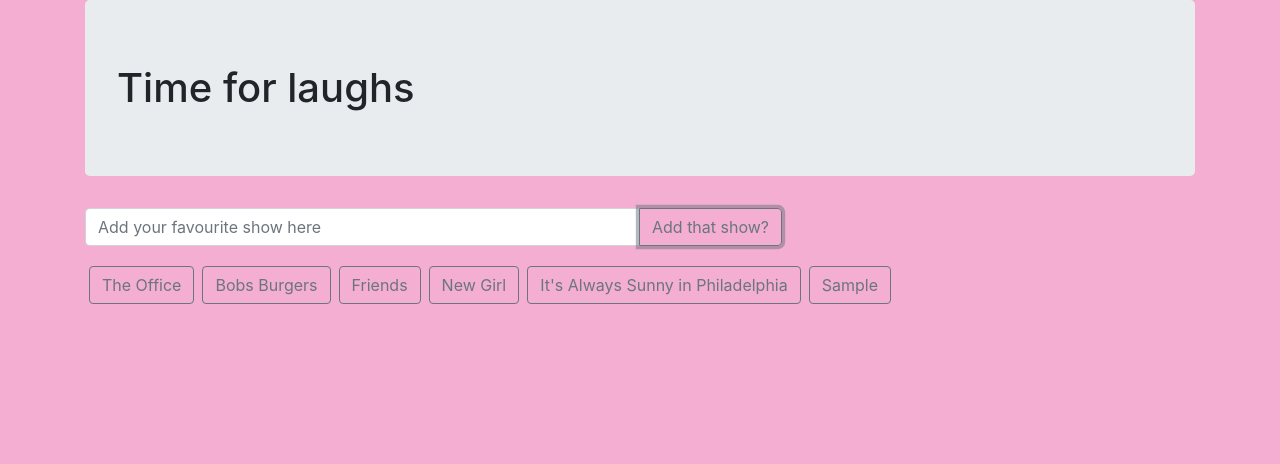
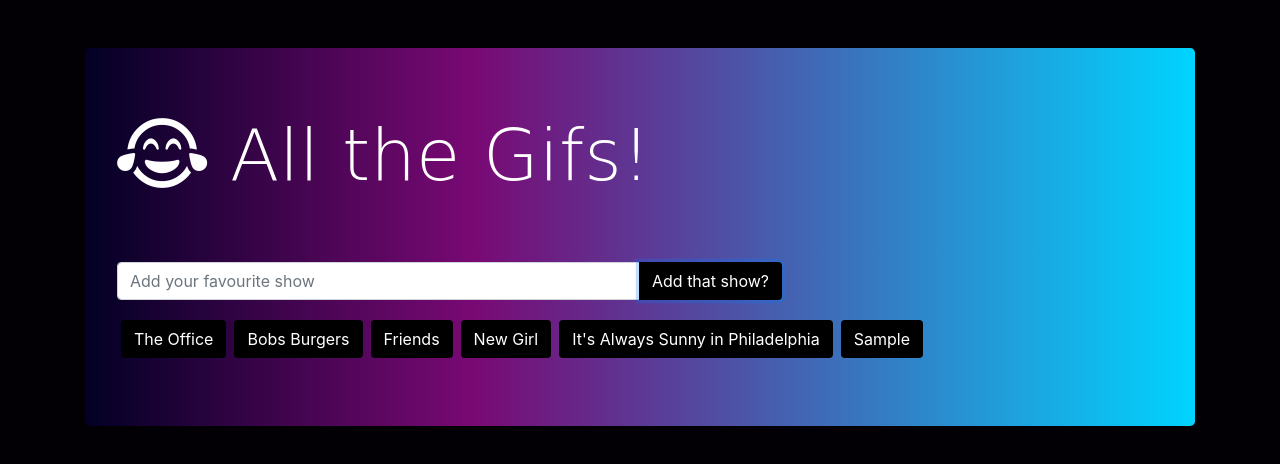
Before and after one commit to seyleigh/GetGiphy, a plain HTML site: page index.html in a window 1280 px wide. Both pictures are taken after typing "Sample" into the empty fields and a click on the button "Add that show?". Drawn offline with nearby package versions, Linux system fonts and the light colour scheme; a web font is replaced by a local one.

Commit message:
create styles

```diff
--- a/assets/css/styles.css
+++ b/assets/css/styles.css
@@ -1,3 +1,41 @@
+html {
+    height: 100%;
+}
+
 body {
-    background-color: #f3aed1;
+    background: rgb(2, 0, 5);
+    /* background: linear-gradient(90deg, rgba(2,0,36,1) 0%, rgba(121,9,116,1) 35%, rgba(0,212,255,1) 100%); */
+    background-size: cover;
+    color: white;
 }
+
+#add-show, .btn {
+    background: black;
+    color: white;
+}
+#add-show:hover, .btn:hover {
+    /* background: gray; */
+    background: linear-gradient(90deg, rgba(2,0,36,1) 0%, rgba(121,9,116,1) 35%, rgba(0,212,255,1) 100%);
+    color: white;
+}
+p {
+    font-family: 'Barriecito', cursive;
+}
+
+.jumbotron {
+    background: linear-gradient(90deg, rgba(2,0,36,1) 0%, rgba(121,9,116,1) 35%, rgba(0,212,255,1) 100%);
+    /* background: linear-gradient(270deg, rgba(172,172,172,1) 100%, rgba(255,255,255,0.8057598039215687) 100%); */
+     /* color: black; */
+   /* font-family: 'Vibes', cursive; */
+}
+
+.module-border-wrap {
+    max-width: 250px;
+    padding: 1rem;
+    position: relative;
+    background: linear-gradient(to right,#72e3f2, #4884ff, #9a54f7, #eb50ff, #fb70a2);
+    padding: 5px;
+};
+/*
+font-family: 'Vibes', cursive;
+font-family: 'Barriecito', cursive; */
--- a/assets/js/app.js
+++ b/assets/js/app.js
@@ -5,8 +5,8 @@ $(document).ready(function(){
     var shows = ["The Office", "Bobs Burgers", "Friends", "New Girl", "It's Always Sunny in Philadelphia"];
 
     function startShow () {
+        $('#shows-view').empty();
         shows = $(this).attr("src");
-        // var queryURL = "https:api.giphy.com/v1/gifs/search?api_key=LcJytGEKV6AKmIud1ZiLwqA1hiqyAxiz&q=" + shows + "&limit=10&rating=PG";
         var queryURL = "https://api.giphy.com/v1/gifs/search?q=" + shows + "&api_key=LcJytGEKV6AKmIud1ZiLwqA1hiqyAxiz&limit=10&rating=PG";
 
         $.ajax({
@@ -16,11 +16,11 @@ $(document).ready(function(){
             var results = response.data;
 
             for (var i = 0; i < results.length; i++) {
-              var showDiv = $("<div class='col-6'>");
+              var showDiv = $("<div class='col-sm-8 col-lg-5 m-3'>");
               var rate = $("<p>").text("Rating: " + results[i].rating);
               // console.log(gifrate);
 
-              var showImage = $("<img>");
+              var showImage = $("<img class='module-border-wrap'>");
 
               var stills = results[i].images.fixed_height_still.url;
               var animates = results[i].images.fixed_height.url;
@@ -30,14 +30,14 @@ $(document).ready(function(){
               showImage.attr("data-animate", animates);
               showImage.attr("src", stills);
               $("#shows-view").prepend(showDiv);
+              showDiv.append(showImage);
               showDiv.append(rate);
-              showDiv.append(showImage);
 
             }
-            $(document).on("click", 'img', function() {
-              var status = $(this).attr('data-state');
+            $('img').on("click", function() {
+              var state = $(this).attr('data-state');
 
-              if (status === "still") {
+              if (state === "still") {
                 var toggle = $(this).attr("data-animate");
                 $(this).attr('src', toggle);
                 $(this).attr("data-state", "animated")
@@ -52,11 +52,10 @@ $(document).ready(function(){
           });
 
     };
-
     function givenButtons() {
-      $("#buttons-view").empty();
+      // $("#buttons-view").empty();
       for (var i = 0; i < shows.length; i++) {
-        var btns = $("<button class='btn btn-outline-secondary m-1'>");
+        var btns = $("<button class='btn m-1'>");
         btns.addClass("show-btn");
         btns.attr("src", shows[i]);
         btns.text(shows[i]);
@@ -64,13 +63,16 @@ $(document).ready(function(){
       }
     }
 
+    $("#add-show").on("click", function(event) {
+      if ($("#show-input").val() === ""){
+        return;
+      } else { event.preventDefault();
+        var add = $("#show-input").val().trim();
+        shows = [];
+        shows.push(add);
+        givenButtons();
+        $("#show-input").val('');}
 
-    $("#add-show").on("click", function(event) {
-      event.preventDefault();
-      var add = $("#show-input").val().trim();
-      shows.push(add);
-      givenButtons();
-      $("#show-input").val('');
     });
 
     givenButtons();
--- a/index.html
+++ b/index.html
@@ -4,20 +4,24 @@
     <meta charset="utf-8">
     <meta name="viewport" content="width=device-width, initial-scale=1, shrink-to-fit=no">
     <link rel="stylesheet" href="https://stackpath.bootstrapcdn.com/bootstrap/4.3.1/css/bootstrap.min.css" integrity="sha384-ggOyR0iXCbMQv3Xipma34MD+dH/1fQ784/j6cY/iJTQUOhcWr7x9JvoRxT2MZw1T" crossorigin="anonymous">
+    <link href="https://fonts.googleapis.com/css?family=Barriecito|Vibes&display=swap" rel="stylesheet">
+    <link href="https://cdnjs.cloudflare.com/ajax/libs/font-awesome/5.10.2/css/all.min.css" rel="stylesheet">
     <link rel="stylesheet" href="assets/css/styles.css">
 
     <title>Get Giphy with it!</title>
   </head>
   <body>
       <div class="container">
-        <h1 class="jumbotron">Time for laughs</h1>
+        <div class="jumbotron mt-5">
+          <p class="display-3 mb-5 pb-3"><i class="far fa-grin-tears"></i> All the Gifs!</p>
         <div class="input-group mb-3" id="show-form">
-          <input id="show-input" type="text" class="form-control col-lg-6" placeholder="Add your favourite show here">
+          <input id="show-input" type="text" class="form-control col-sm-12 col-lg-6" placeholder="Add your favourite show">
           <div class="input-group-append">
-            <button class="btn btn-outline-secondary" type="button" id="add-show">Add that show?</button>
+            <button class="btn" type="button" id="add-show">Add that show?</button>
           </div>
         </div>
         <div id="buttons-view"></div>
+        </div>
 
         <div id="shows-view" class="row"></div>
 
```
